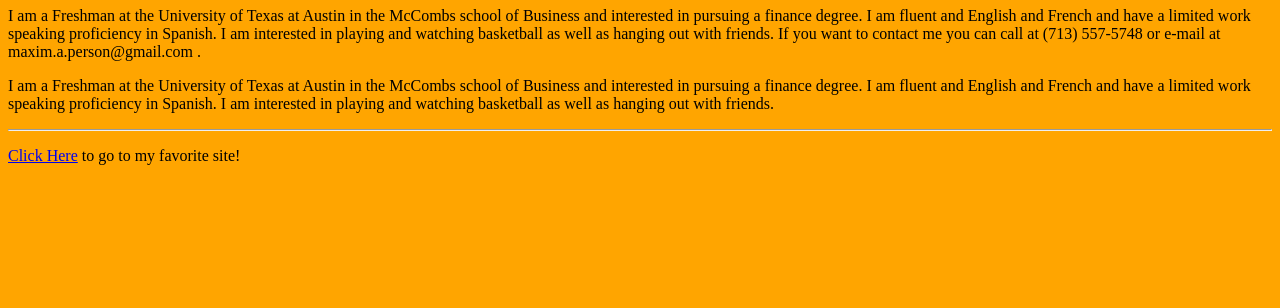
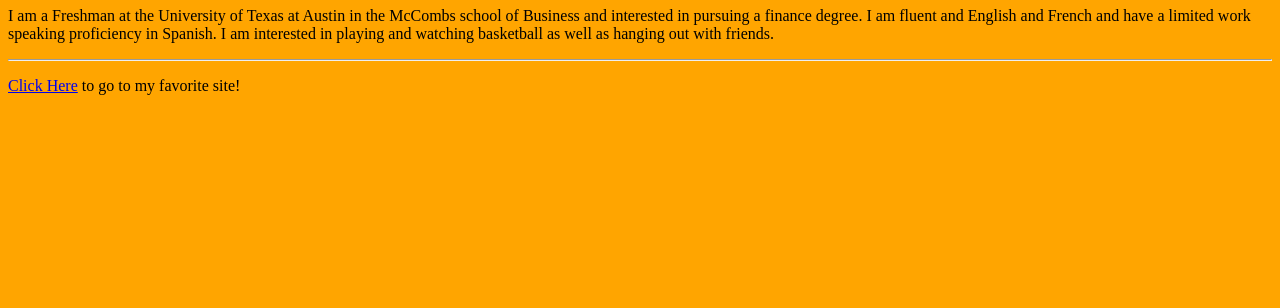
Before and after one commit to maximaperson/Person-Repository, a plain HTML site: page index.html in a window 1280 px wide. Shown: the part 492-800 px from the top of the page. Drawn offline with Linux system fonts and the light colour scheme.

Commit message:
Update index.html

```diff
--- a/index.html
+++ b/index.html
@@ -6,7 +6,6 @@
 width="350" height="350"<hr/>
 <hr/>
 </center><h1>About Me</h1>
-<p>I am a Freshman at the University of Texas at Austin in the McCombs school of Business and interested in pursuing a finance degree. I am fluent and English and French and have a limited work speaking proficiency in Spanish. I am interested in playing and watching basketball as well as hanging out with friends. If you want to contact me you can call at (713) 557-5748 or e-mail at maxim.a.person@gmail.com .</p>
 <p>I am a Freshman at the University of Texas at Austin in the McCombs school of Business and interested in pursuing a finance degree. I am fluent and English and French and have a limited work speaking proficiency in Spanish. I am interested in playing and watching basketball as well as hanging out with friends.</p>
 <hr/>
 <p style="text-align=center";><a href="https://www.netflix.com/browse">Click Here</a> to go to my favorite site!</p>
```
